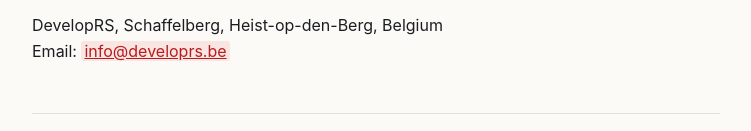
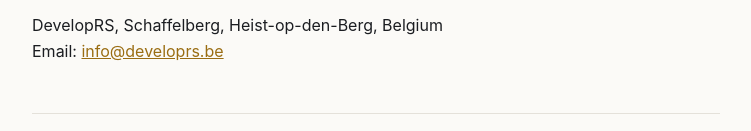
Before and after one commit to RyokoGo/shopplan_legal, a plain HTML site: page earned/privacy/index.html in a window 1280 px wide. Shown: the part 4112-4243 px from the top of the page, without its empty margins (264-1015 px from the left). Drawn offline with Linux system fonts and the light colour scheme.

Commit message:
forgotten highlight

```diff
--- a/earned/privacy/index.html
+++ b/earned/privacy/index.html
@@ -135,7 +135,7 @@
 <section id="contact">
   <h2>Contact</h2>
   <p>DevelopRS, Schaffelberg, Heist-op-den-Berg, Belgium<br>
-  Email: <a href="mailto:info@developrs.be" class="todo-link">info@developrs.be</a></p>
+  Email: <a href="mailto:info@developrs.be">info@developrs.be</a></p>
 </section>
 
 <footer>
```
